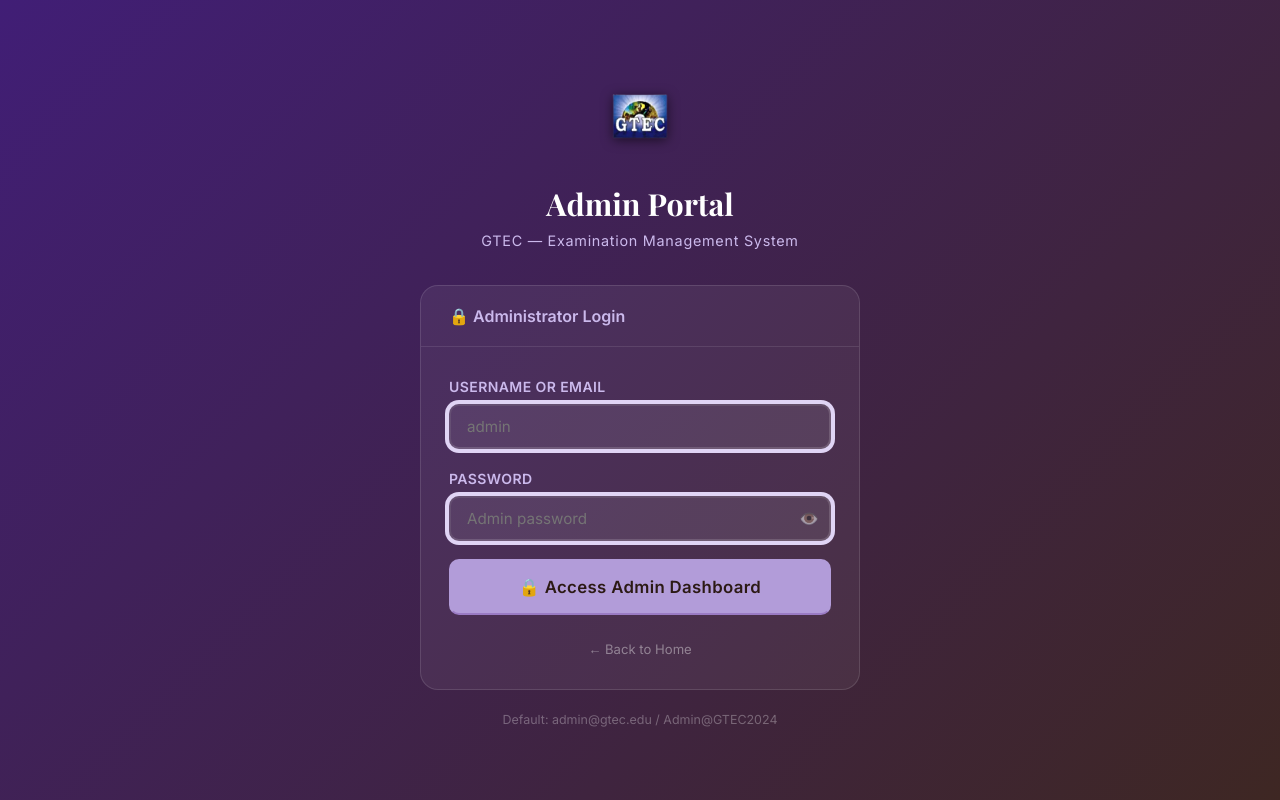
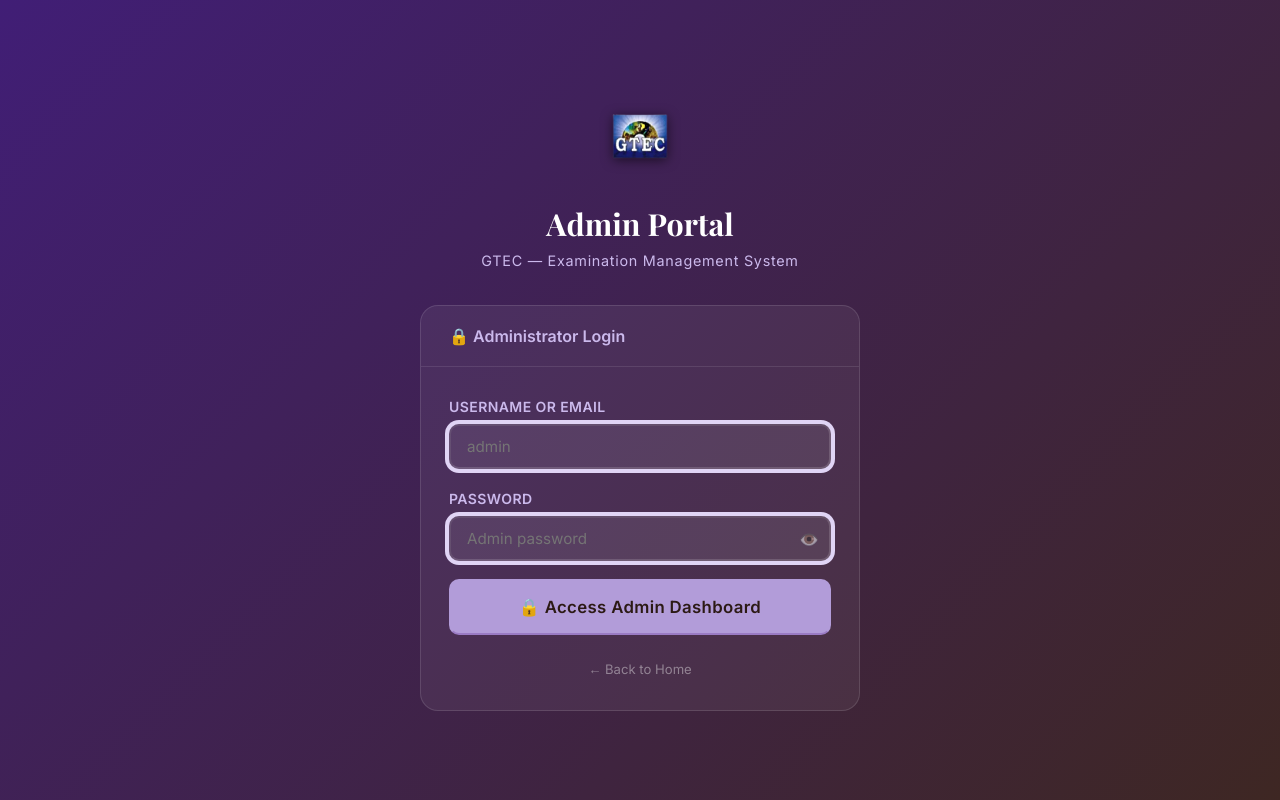
Before and after one commit to SRRrahul/Prompt_Engineering, a React (Vite) app in the folder frontend/: page /admin/login in a window 1280 px wide. Built offline with nearby package versions, Linux system fonts and the light colour scheme; no server answers; the HTML template or start-up script is replaced by a standard one; a web font is replaced by a local one.

Commit message:
Remove default credentials from admin login page

```diff
--- a/frontend/src/pages/admin/Login.tsx
+++ b/frontend/src/pages/admin/Login.tsx
@@ -117,9 +117,7 @@
           </div>
         </div>
 
-        <p style={{ textAlign: 'center', marginTop: '20px', fontSize: '0.78rem', color: 'rgba(255,255,255,0.3)' }}>
-          Default: admin@gtec.edu / Admin@GTEC2024
-        </p>
+
       </div>
     </div>
   );
```
